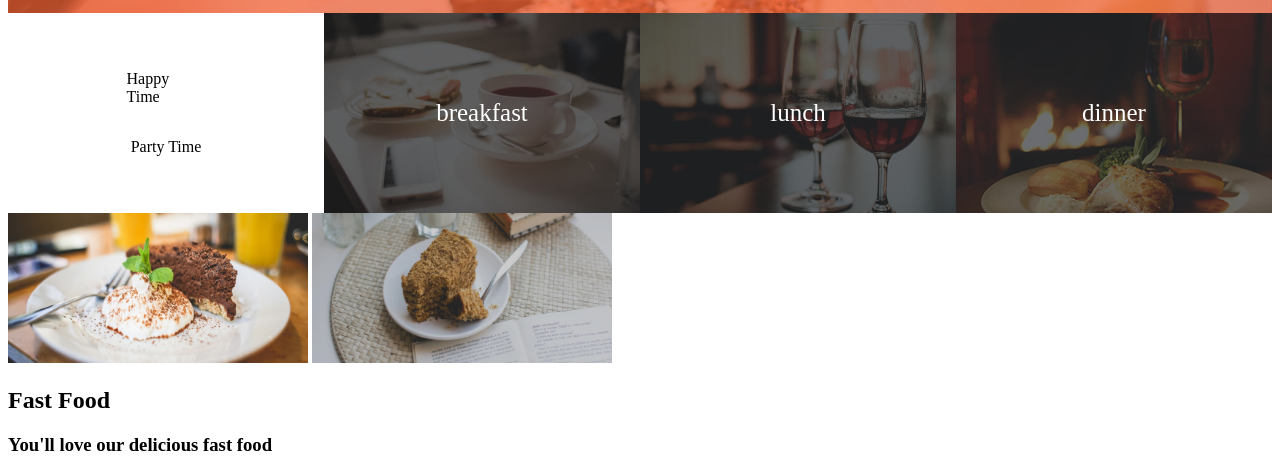
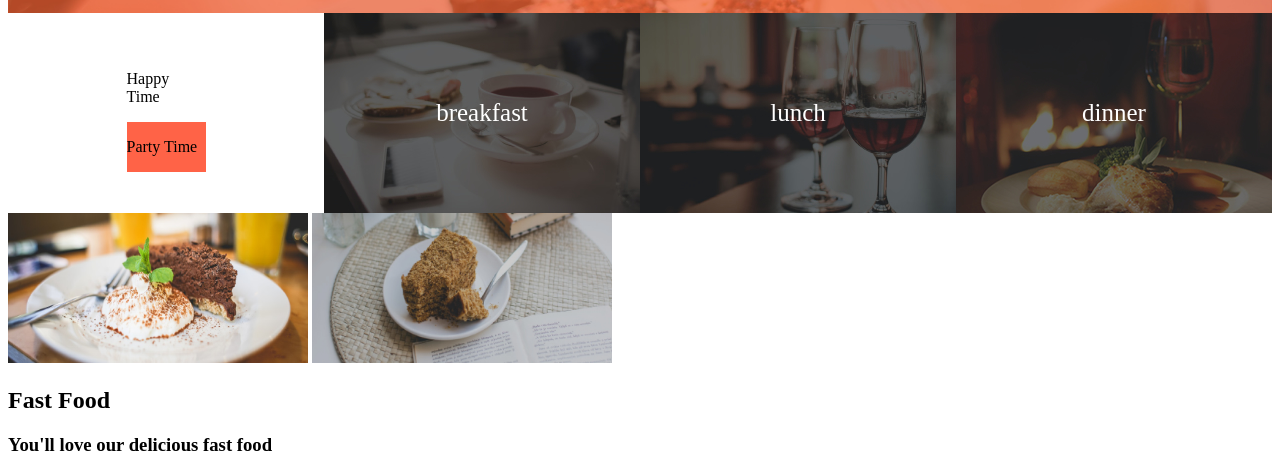
Before and after one commit to FestusMutie/restaurant-landingpage, a plain HTML site: page index.html in a window 1280 px wide. Shown: the part 335-800 px from the top of the page. Drawn offline with Linux system fonts and the light colour scheme; files whose address does not match are found by name.

Commit message:
add hyphen to PartyTime class in CSS

```diff
--- a/index.css
+++ b/index.css
@@ -46,7 +46,7 @@ justify-content: contain;
     width: 25%;
     display: flex;
 }
-.PartyTime{
+.Party-Time{
     background-color: tomato;
     background-size: cover;
     width: 25%;
```
